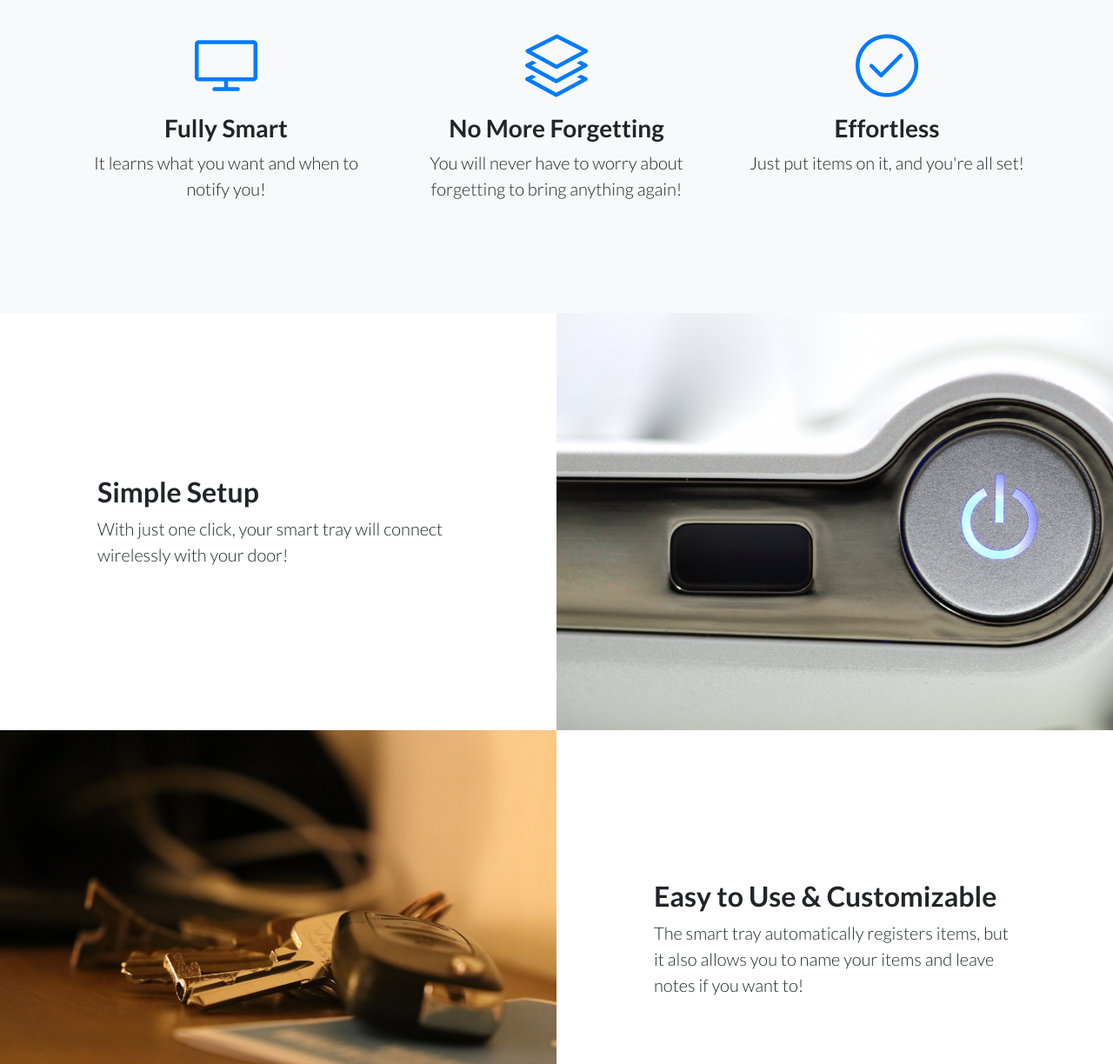
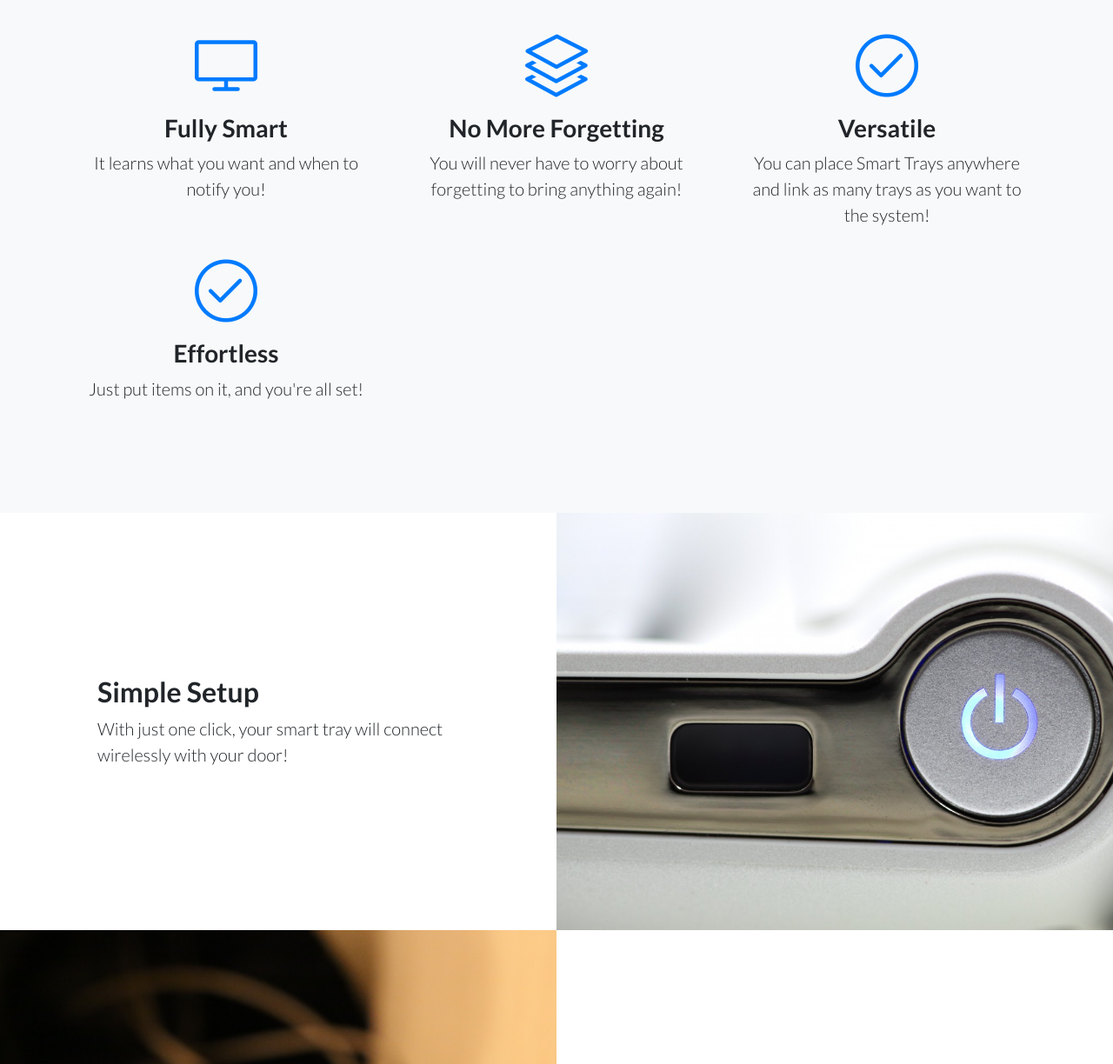
Before and after one commit to jamesylgan/ForgetMeNot, a website: page index.html in a window 1280 px wide. Shown: the part 680-1904 px from the top of the page at 87% size. Drawn offline with Linux system fonts and the light colour scheme.

Commit message:
Update index.html

```diff
--- a/index.html
+++ b/index.html
@@ -80,6 +80,15 @@
               <div class="features-icons-icon d-flex">
                 <i class="icon-check m-auto text-primary"></i>
               </div>
+              <h3>Versatile</h3>
+              <p class="lead mb-0">You can place Smart Trays anywhere and link as many trays as you want to the system!</p>
+            </div>
+          </div>
+          <div class="col-lg-4">
+            <div class="features-icons-item mx-auto mb-0 mb-lg-3">
+              <div class="features-icons-icon d-flex">
+                <i class="icon-check m-auto text-primary"></i>
+              </div>
               <h3>Effortless</h3>
               <p class="lead mb-0">Just put items on it, and you're all set!</p>
             </div>
@@ -103,11 +112,11 @@
           <div class="col-lg-6 text-white showcase-img" style="background-image: url('img/car_key.jpg');"></div>
           <div class="col-lg-6 my-auto showcase-text">
             <h2>Easy to Use &amp; Customizable</h2>
-            <p class="lead mb-0">The smart tray automatically registers items, but it also allows you to name your items and leave notes if you want to!</p>
+            <p class="lead mb-0">The smart tray automatically detects and registers items by weight, but it also allows you to name your items and leave notes if you want to!</p>
           </div>
         </div>
         <div class="row no-gutters">
-          <div class="col-lg-6 order-lg-2 text-white showcase-img" style="background-image: url('img/phone.jpg');"></div>
+          <div class="col-lg-6 order-lg-2 text-white showcase-img" style="background-image: url('img/door.jpg');"></div>
           <div class="col-lg-6 order-lg-1 my-auto showcase-text">
             <h2>Natural Audio Reminders</h2>
             <p class="lead mb-0">Like a family or friend, your door talks to you if you forget to bring something with you, before you leave the house.</p>
```
